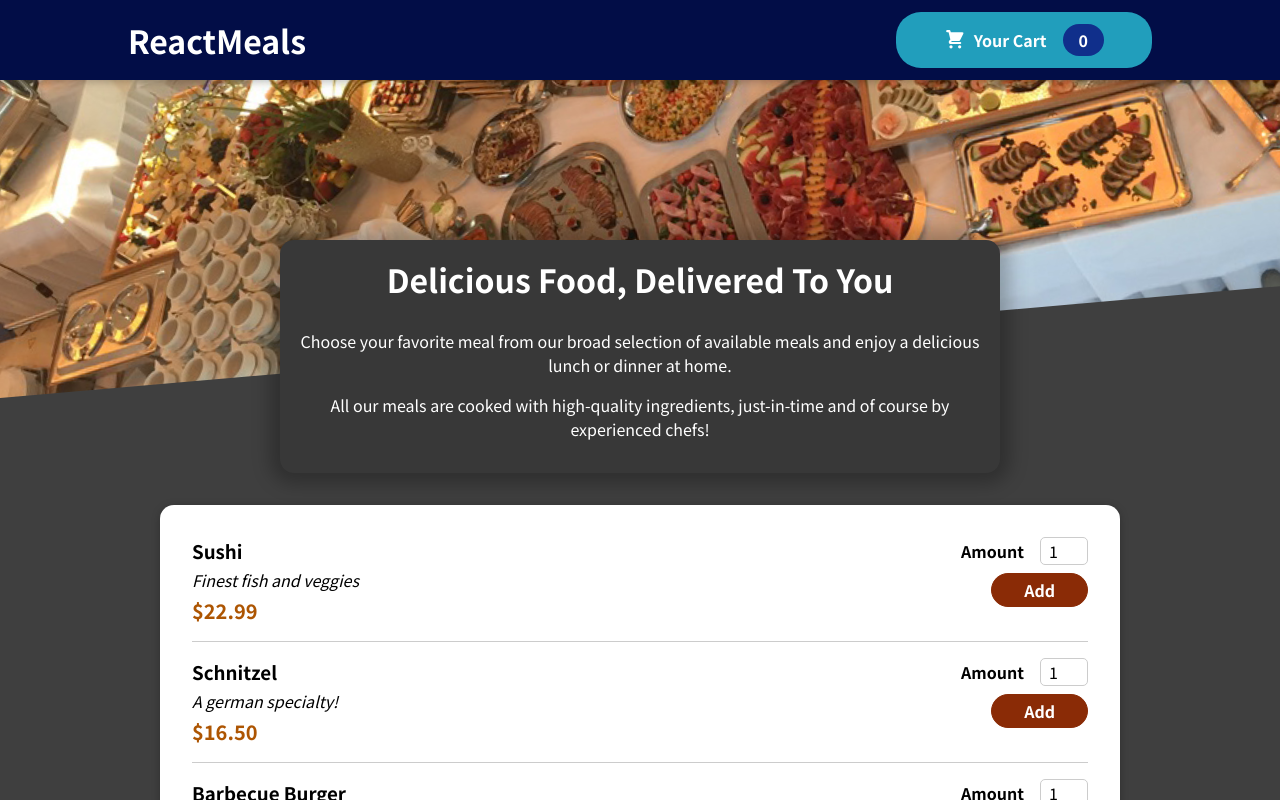
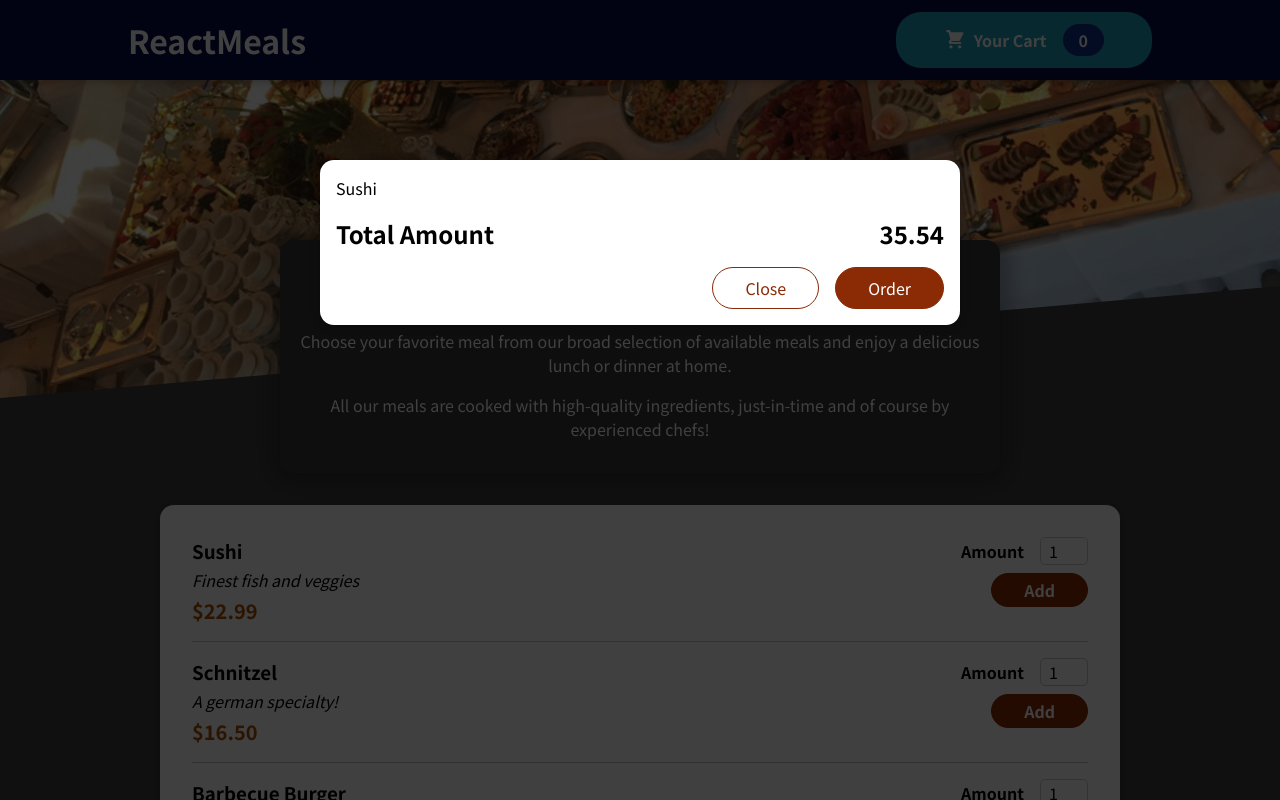
Before and after one commit to sidaswal7/restro-web, a React (Create React App) app: page / in a window 1280 px wide. Shown: the top 800 px of the page. Built offline with nearby package versions, Linux system fonts and the light colour scheme.

Commit message:
added modal

```diff
--- a/public/index.html
+++ b/public/index.html
@@ -28,6 +28,7 @@
   </head>
   <body>
     <noscript>You need to enable JavaScript to run this app.</noscript>
+    <div id="overlays"></div>
     <div id="root"></div>
     <!--
       This HTML file is a template.
--- a/src/App.js
+++ b/src/App.js
@@ -1,10 +1,12 @@
 import React from "react";
 import Header from "./components/Layout/Header";
 import Meals from "./components/Meals/Meals";
+import Cart from "./components/Cart/Cart";
 
 function App() {
   return (
     <>
+    <Cart/>
       <Header/>
       <main>
           <Meals/>
--- /dev/null
+++ b/src/components/Cart/Cart.js
@@ -0,0 +1,25 @@
+import React from "react";
+import classes from "./Cart.module.css"
+import Modal from "../UI/Modal";
+
+const Cart = (props)=>{
+
+    const cartItems = <ul className={classes['cart-items']}>{[
+        {id:'c1', name:'Sushi', amount:2, price:15.99},].map((item) => <li>{item.name}</li>)}
+        </ul>
+    return(
+        <Modal>
+            {cartItems}
+            <div className={classes.total}>
+                <span>Total Amount</span>
+                <span>35.54</span>
+            </div>
+            <div className={classes.actions}>
+                <button className={classes['button--alt']}>Close</button>
+                <button className={classes.button}>Order</button>
+            </div>
+        </Modal>
+    )
+}
+
+export default Cart;
--- /dev/null
+++ b/src/components/Cart/Cart.module.css
@@ -0,0 +1,46 @@
+.cart-items {
+    list-style: none;
+    margin: 0;
+    padding: 0;
+    max-height: 20rem;
+    overflow: auto;
+  }
+
+  .total {
+    display: flex;
+    justify-content: space-between;
+    align-items: center;
+    font-weight: bold;
+    font-size: 1.5rem;
+    margin: 1rem 0;
+  }
+
+  .actions {
+    text-align: right;
+  }
+
+  .actions button {
+    font: inherit;
+    cursor: pointer;
+    background-color: transparent;
+    border: 1px solid #8a2b06;
+    padding: 0.5rem 2rem;
+    border-radius: 25px;
+    margin-left: 1rem;
+  }
+
+  .actions button:hover,
+  .actions button:active {
+    background-color: #5a1a01;
+    border-color: #5a1a01;
+    color: white;
+  }
+
+  .actions .button--alt {
+    color: #8a2b06;
+  }
+
+  .actions .button {
+    background-color: #8a2b06;
+    color: white;
+  }
--- /dev/null
+++ b/src/components/UI/Modal.js
@@ -0,0 +1,30 @@
+import React from "react";
+import classes from "./Modal.module.css"
+import ReactDOM from 'react-dom'
+
+const Backdrop = (props)=>{
+
+    return <div className={classes.backdrop}/>
+
+};
+
+const ModalOverlay = (props)=>{
+
+    return(
+         <div className={classes.modal}>
+        <div className={classes.content}>{props.children}</div>
+    </div>
+
+)};
+const portalElement = document.getElementById('overlays')
+
+const Modal = (props)=>{
+    return(
+        <>
+            {ReactDOM.createPortal(<Backdrop/>, portalElement)}
+            {ReactDOM.createPortal(<ModalOverlay>{props.children}</ModalOverlay>,portalElement)}
+        </>
+    )
+}
+
+export default Modal;
--- /dev/null
+++ b/src/components/UI/Modal.module.css
@@ -0,0 +1,40 @@
+.backdrop {
+    position: fixed;
+    top: 0;
+    left: 0;
+    width: 100%;
+    height: 100vh;
+    z-index: 20;
+    background-color: rgba(0, 0, 0, 0.75);
+  }
+
+  .modal {
+    position: fixed;
+    top: 20vh;
+    left: 5%;
+    width: 90%;
+    background-color: white;
+    padding: 1rem;
+    border-radius: 14px;
+    box-shadow: 0 2px 8px rgba(0, 0, 0, 0.25);
+    z-index: 30;
+    animation: slide-down 300ms ease-out forwards;
+  }
+
+  @media (min-width: 768px) {
+    .modal {
+      width: 40rem;
+      left: calc(50% - 20rem);
+    }
+  }
+
+  @keyframes slide-down {
+    from {
+      opacity: 0;
+      transform: translateY(-3rem);
+    }
+    to {
+      opacity: 1;
+      transform: translateY(0);
+    }
+  }
```
